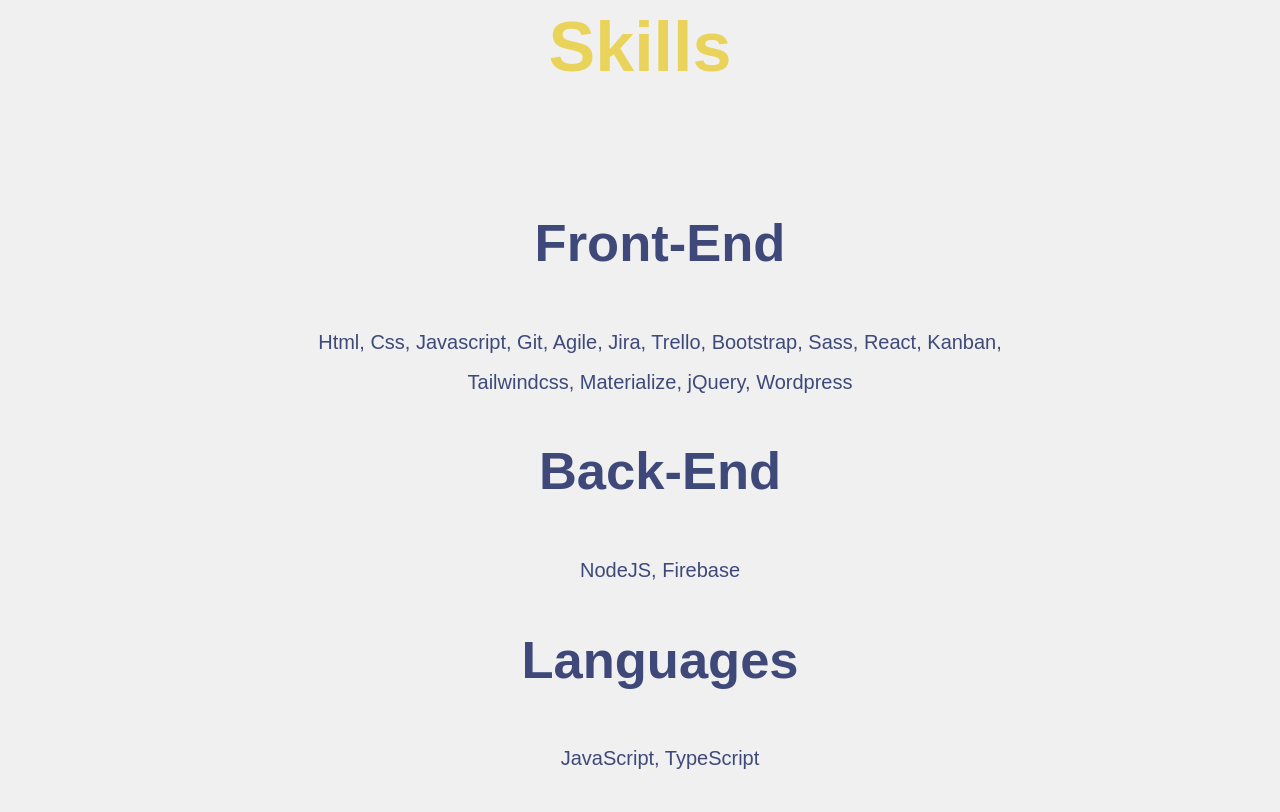
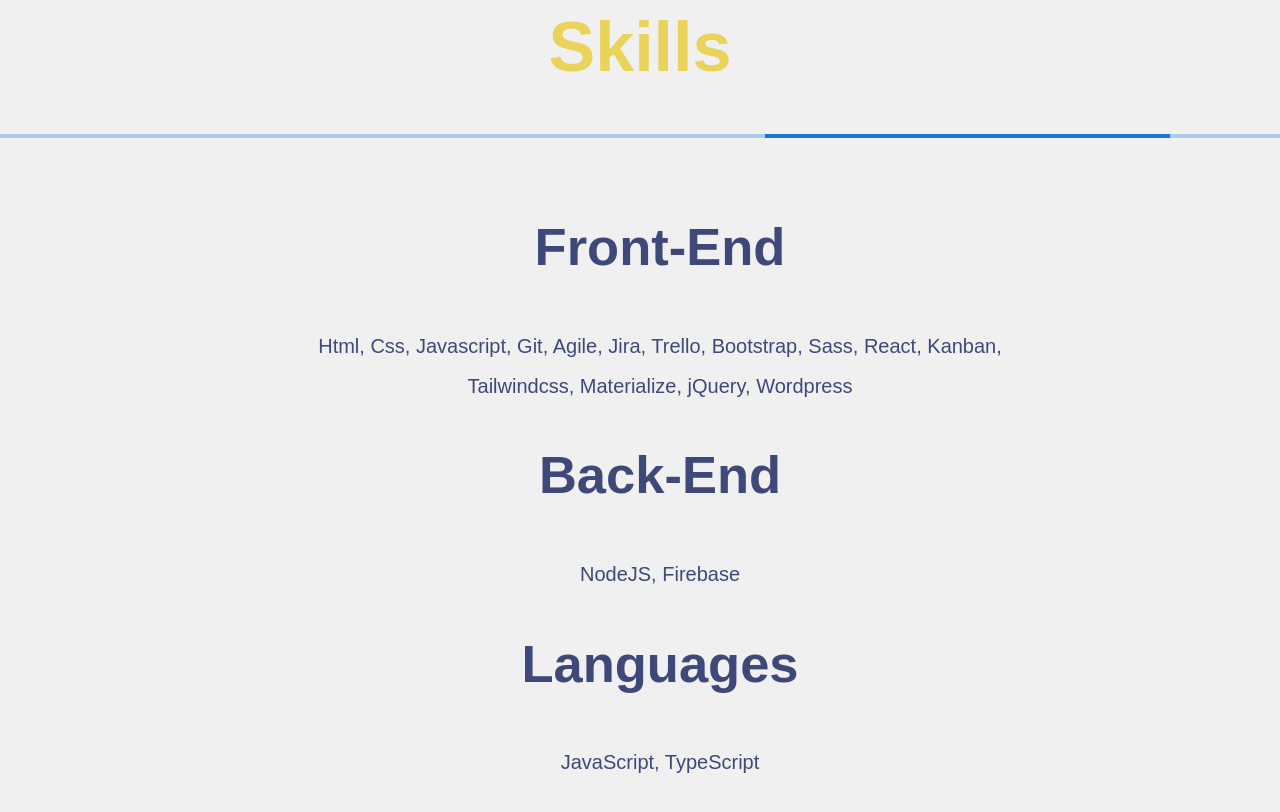
Before and after one commit to barbaros163/portfolio, a React (Create React App) app: page / in a window 1280 px wide. Shown: the part 840-1652 px from the top of the page. Built offline with nearby package versions, Linux system fonts and the light colour scheme.

Commit message:
linear progress added

```diff
--- a/package.json
+++ b/package.json
@@ -3,8 +3,11 @@
   "version": "0.1.0",
   "private": true,
   "dependencies": {
+    "@emotion/react": "^11.10.5",
+    "@emotion/styled": "^11.10.5",
     "@material-ui/core": "^4.12.4",
     "@material-ui/icons": "^4.11.3",
+    "@mui/material": "^5.11.6",
     "@testing-library/jest-dom": "^5.14.1",
     "@testing-library/react": "^13.0.0",
     "@testing-library/user-event": "^13.2.1",
--- a/src/pages/Home.js
+++ b/src/pages/Home.js
@@ -1,6 +1,7 @@
-import React from "react";
+import "../styles/Home.css";
 
-import "../styles/Home.css";
+import Box from "@mui/material/Box";
+import LinearProgress from "@mui/material/LinearProgress";
 
 function Home() {
   return (
@@ -19,7 +20,9 @@
         </div>
         <div className="skills">
           <h1>Skills</h1>
-
+          <Box sx={{ width: "100%" }}>
+            <LinearProgress />
+          </Box>
           <ol className="list">
             <li className="item">
               <h2>Front-End</h2>
```
Also changed, not shown: 1 other file (tests, documents, lock files or other folders).
